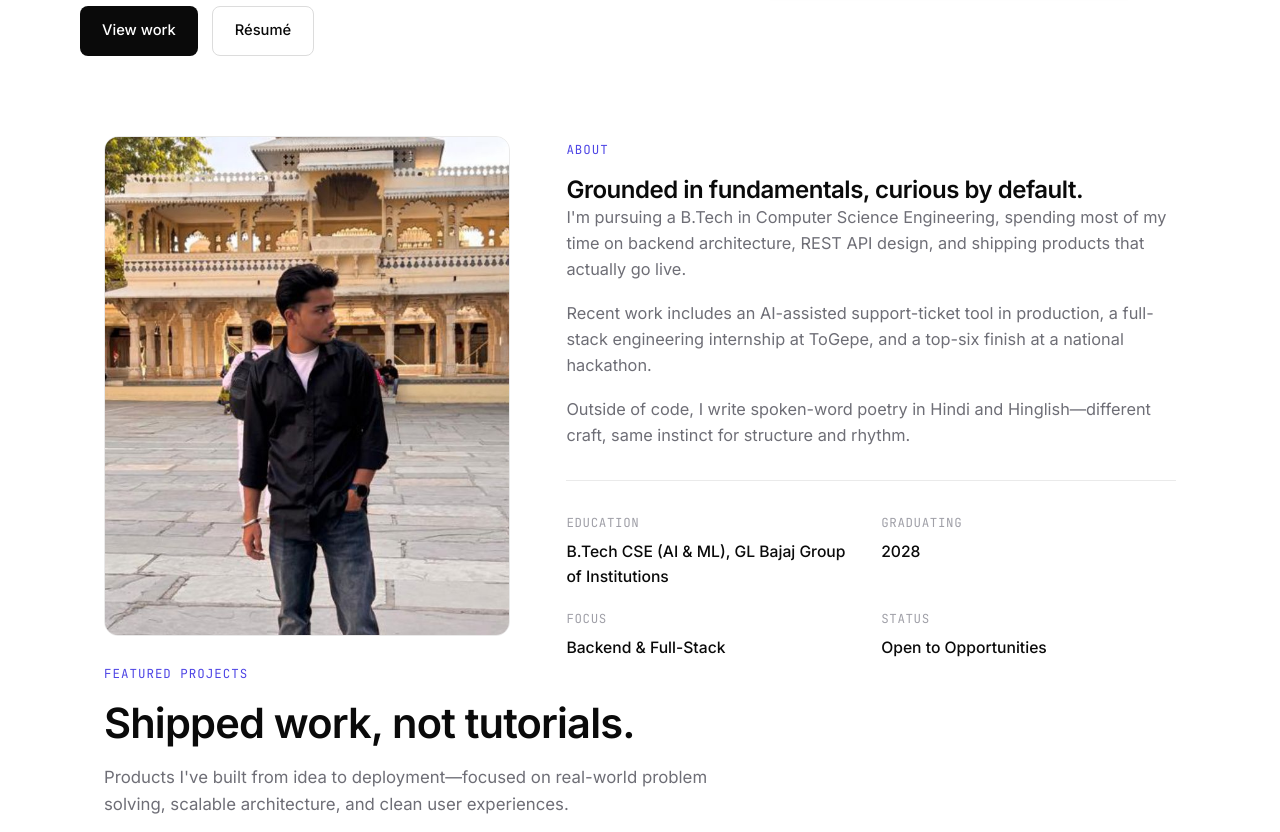
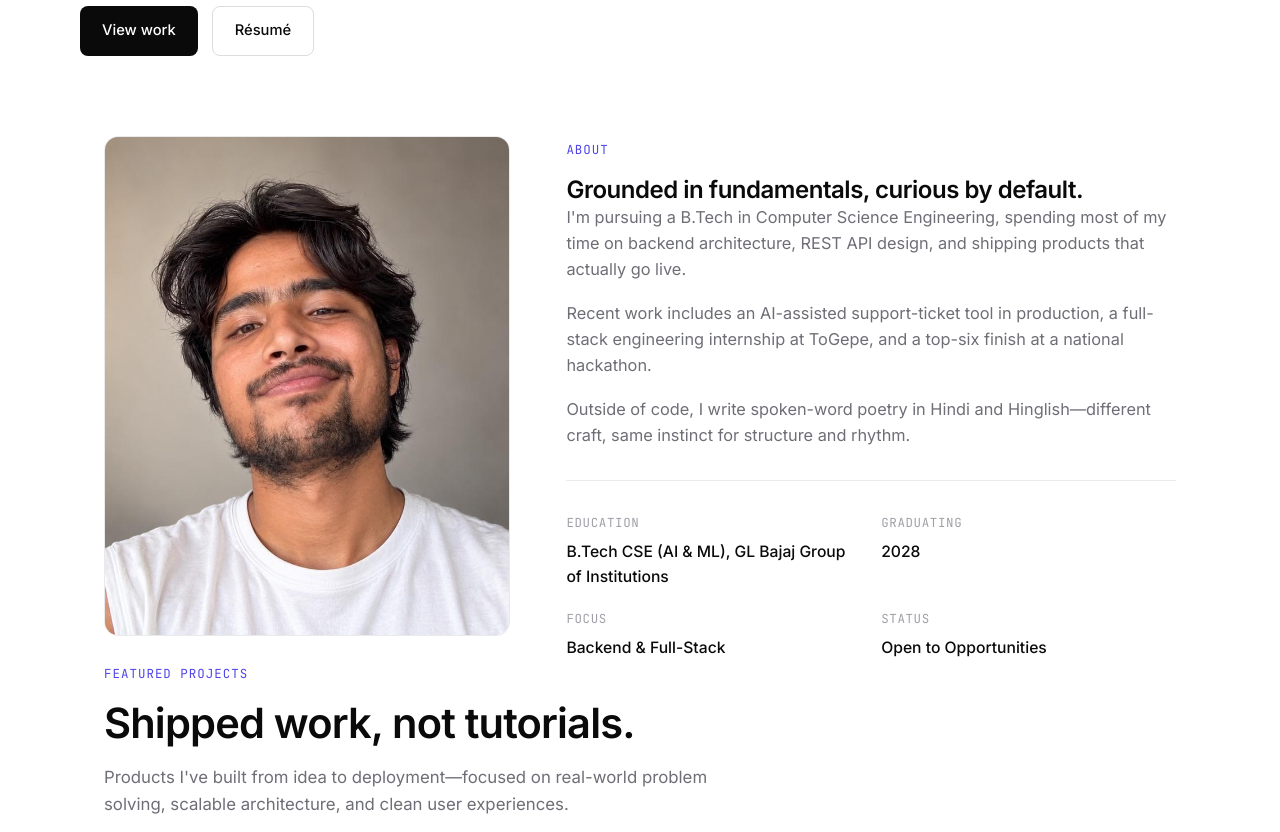
Before and after one commit to Shivuu-AIML/Portfolio, a plain HTML site: page index.html in a window 1280 px wide. Shown: the part 640-1472 px from the top of the page. Drawn offline with Linux system fonts and the light colour scheme.

Commit message:
PHOTO UPDATE

```diff
--- a/index.html
+++ b/index.html
@@ -84,7 +84,7 @@
 
     <div class="about-photo">
       <img
-        src="assets/image_1780207707038.jpg"
+        src="assets/WhatsApp Image 2026-11-13 at 05.38.56.jpeg"
         alt="Shivam Sisodiya"
         class="profile-photo"
       >
```
Also changed, not shown: assets/WhatsApp Image 2026-11-13 at 05.38.56.jpeg (added), assets/image_1780207707038.jpg (deleted), 1 other file.
